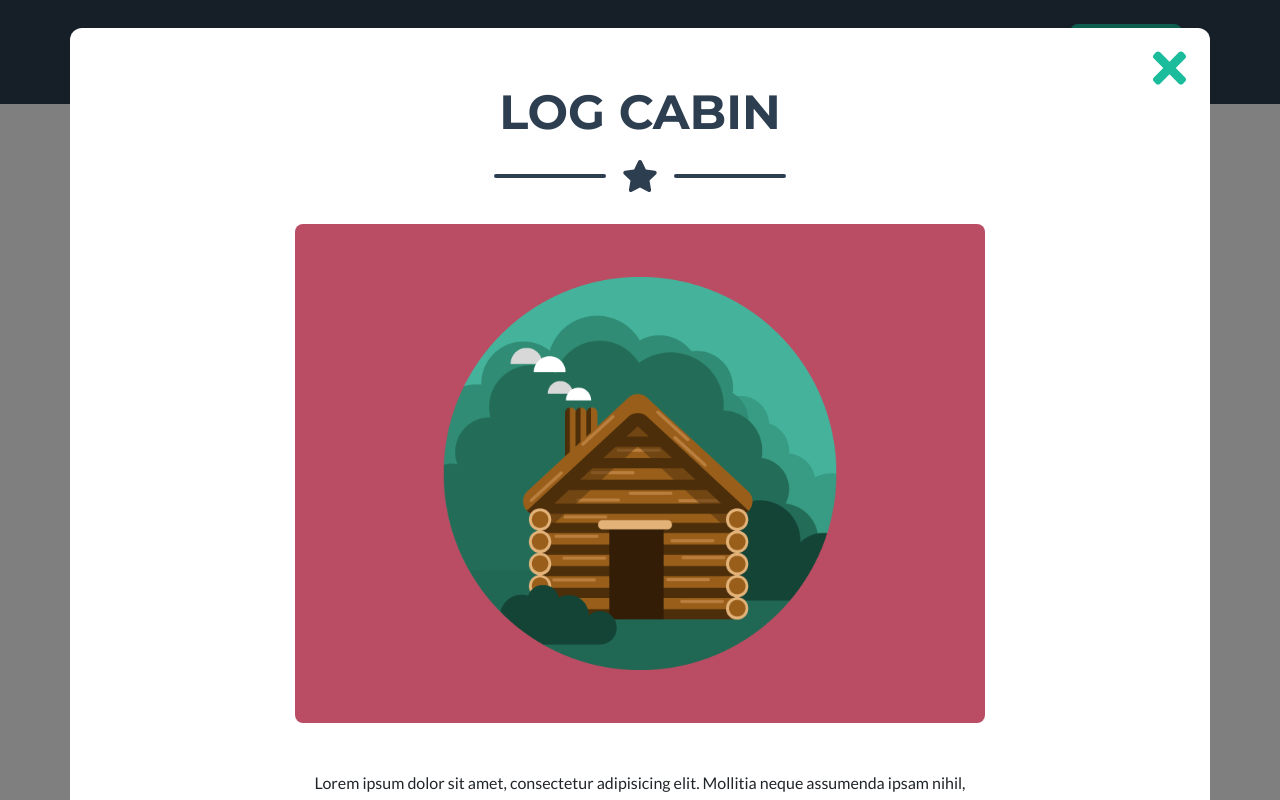
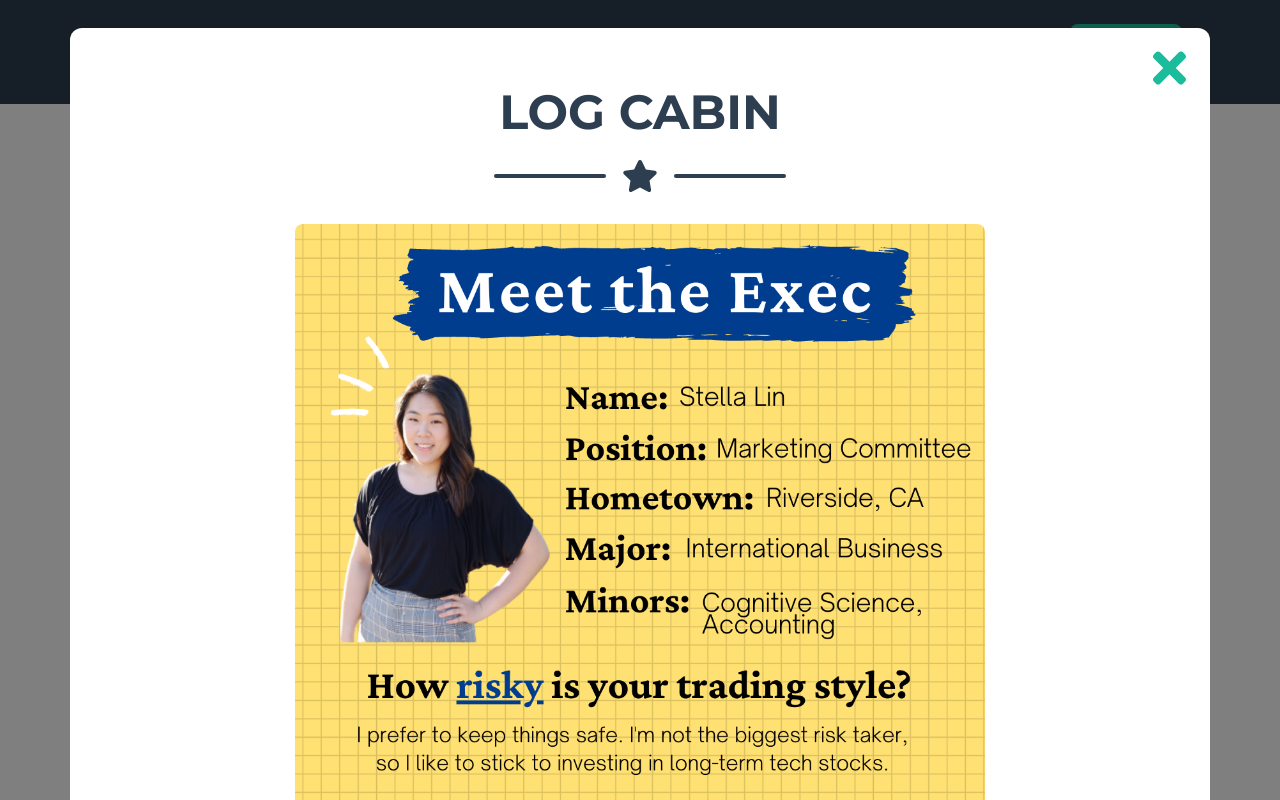
Before and after one commit to stellaylin/my-awesome-portfolio, a plain HTML site: page index.html in a window 1280 px wide. Both pictures are taken after a click on the element 260 px from the left and 1176 px from the top of the page. Shown: the part 776-1576 px from the top of the page. Drawn offline with nearby package versions, Linux system fonts and the light colour scheme.

Commit message:
Update index.html

```diff
--- a/index.html
+++ b/index.html
@@ -243,7 +243,7 @@
                                         <div class="divider-custom-line"></div>
                                     </div>
                                     <!-- Portfolio Modal - Image-->
-                                    <img class="img-fluid rounded mb-5" src="assets/img/portfolio/cabin.png" alt="" />
+                                    <img class="img-fluid rounded mb-5" src="assets/img/portfolio/meettheexec.png" alt="" />
                                     <!-- Portfolio Modal - Text-->
                                     <p class="mb-5">Lorem ipsum dolor sit amet, consectetur adipisicing elit. Mollitia neque assumenda ipsam nihil, molestias magnam, recusandae quos quis inventore quisquam velit asperiores, vitae? Reprehenderit soluta, eos quod consequuntur itaque. Nam.</p>
                                     <button class="btn btn-primary" data-dismiss="modal">
```
